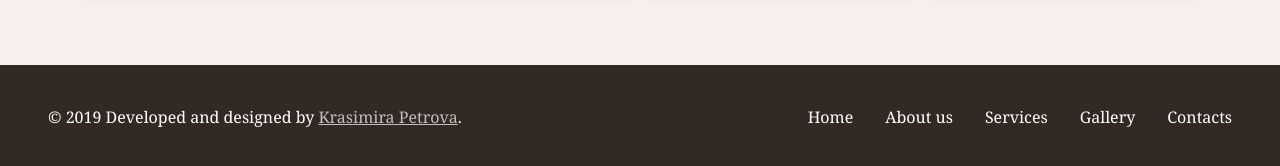
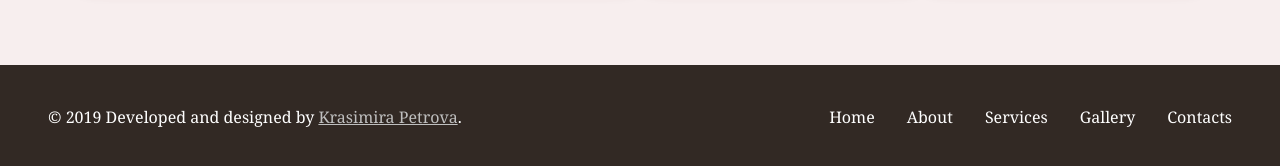
Before and after one commit to krasimira-petrova/wedding_agency, a Jekyll site: the page built from index.html, in a window 1280 px wide. Shown: the part 2754-2920 px from the top of the page. Built offline with Jekyll 4.4.1, drawn with Linux system fonts in a browser that asks for light colours.

Commit message:
Move footer navigation out of main layout

```diff
--- a/_includes/navigation.html
+++ b/_includes/navigation.html
@@ -1,14 +1,12 @@
-<nav class="site-nav">
+<nav class="{% if include.location == 'header' %}site-nav{% endif %}{% if include.location == 'footer' %}site-footer-nav{% endif %}">
     <ul>
         {% assign navigation_pages = site.pages | sort:"order" %}
 
         {% for current_page in navigation_pages %}
-            {% if current_page.title %}
-                {% if current_page.title != 'Not Found'  %}
-                    <li class="{% if current_page.url == page.url %}current-page{% endif %}">
-                        <a href="{{ site.baseurl }}{{ current_page.url }}">{{ current_page.title }}</a>
-                    </li>
-                {% endif %}
+            {% if current_page.title and current_page.title != 'Not Found' %}
+                <li class="{% if current_page.url == page.url %}current-page{% endif %}">
+                    <a href="{{ site.baseurl }}{{ current_page.url }}">{{ current_page.title }}</a>
+                </li>
             {% endif %}
         {% endfor %}
     </ul>
--- a/_layouts/main.html
+++ b/_layouts/main.html
@@ -25,7 +25,7 @@
     <div class="site-wrapper">
         <header>
             <h1 class="site-title"><i class="far fa-gem"></i> Wedding agency</h1>
-            {% include navigation.html %}
+            {% include navigation.html location="header" %}
             <section class="slogan">
                 <h2>{{ page.slogan_title }}</h2>
                 <p>{{ page.slogan_description }}</p>
@@ -34,20 +34,12 @@
         <main class="site-content">
             {{ content }}
         </main>
-        <footer class="site-footer">
-            <div class="copy-rights">
+        <footer>
+            <div class="copyright">
                 <p>&copy; 2019 Developed and designed by <a href="mailto:krasimira.todorova.petrova@gmail.com">Krasimira
                         Petrova</a>.</p>
             </div>
-            <nav class="site-footer-nav">
-                <ul>
-                    <li><a href="./index.html">Home</a></li>
-                    <li><a href="./about.html">About us</a></li>
-                    <li><a href="./services.html">Services</a></li>
-                    <li><a href="./gallery.html">Gallery</a></li>
-                    <li><a href="./contacts.html">Contacts</a></li>
-                </ul>
-            </nav>
+            {% include navigation.html location="footer" %}
         </footer>
     </div>
 </body>
--- a/css/footer.css
+++ b/css/footer.css
@@ -6,12 +6,12 @@
     padding: 2em;
 }
 
-.copy-rights {
+footer .copyright {
     padding: 0.5em 1em;
     flex-grow: 2;
 }
 
-.copy-rights a {
+footer .copyright a {
     color: #bfbfbf
 }
 
```
